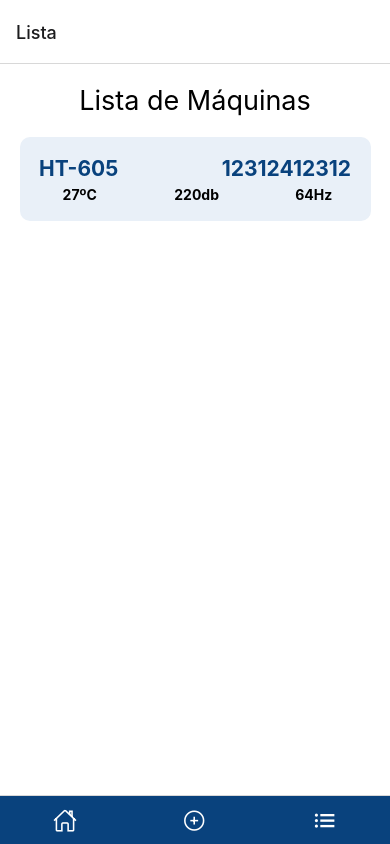
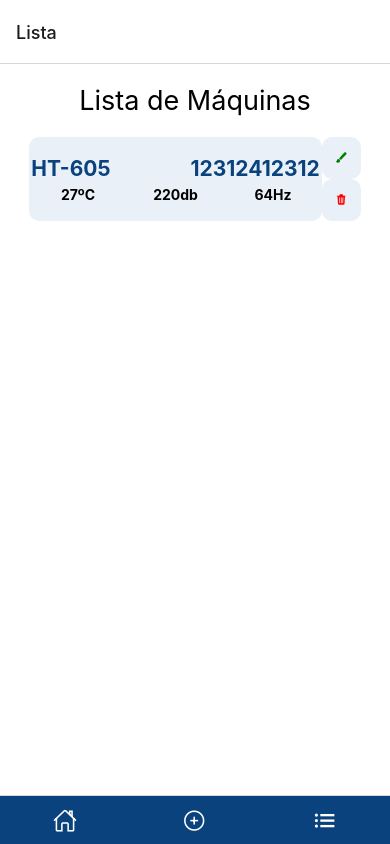
Before and after one commit to GRUPO-2-PI-SENAC/VisuData_React-Native, a React Native app: screen /Lista in a window 390 px wide. Built offline with nearby package versions, Linux system fonts and the light colour scheme.

Commit message:
remove tela infoMachine e ajuste na tela de lista de maquina

```diff
--- a/src/pages/machine/infoMachine.js
+++ /dev/null
@@ -1,169 +0,0 @@
-import React from 'react';
-import { StyleSheet, Text, View, TouchableOpacity, Checkbox, Button, Dimensions } from 'react-native';
-import { YellowBox } from 'react-native-web';
-
-const screenWidth = Dimensions.get('window').width;
-const screenHeight = Dimensions.get('window').height;
-
-export default function InfoMachine(){
-    return(
-        <View style={styles.container}>
-            <View style = {styles.headerTxt}>
-                <View style={styles.row}>
-                    <Text style={styles.mainTxtBlack}>Temperatura</Text>
-                    <Text style={styles.mainTxtBlack}>Ruído</Text>
-                    <Text style={styles.mainTxtBlack}>Vibração</Text>
-                </View>
-            </View>
-            <View style = {styles.headerValues}>
-                <View style = {styles.row}>
-                    <View style = {styles.txtGreen}>
-                        <Text style={styles.sectxtblack}>75 C</Text>
-                        <TouchableOpacity style = {styles.greenBt}></TouchableOpacity>
-                    </View>
-                    <View style = {styles.txtRed}>
-                        <Text style={styles.sectxtblack}>64 Hz</Text>
-                        <TouchableOpacity style = {styles.redBt}></TouchableOpacity>
-                    </View>
-                    <View style = {styles.txtYellow}>
-                        <Text style={styles.sectxtblack}>220 dB</Text>
-                        <TouchableOpacity style = {styles.yellowBt}></TouchableOpacity>
-                    </View>
-                </View>
-            </View>
-        <View style={styles.valuesCheckbox}>
-            <View style={styles.row}>
-                    <div style = {styles.valuesTexts}>
-                        <input type="checkbox" id = "temperatura" defaultChecked={true}/>
-                        <label for="temperatura">Temperatura</label>
-                    </div>
-                    <div style = {styles.valuesTexts}>
-                        <input type="checkbox"  id = "ruido" defaultChecked={false}/>
-                        <label for="ruido">Ruído</label>
-                    </div>
-                    <div style = {styles.valuesTexts}>
-                        <input type="checkbox" id = "vibracao" defaultChecked={false}/>
-                        <label for="vibracao">Vibração</label>
-                    </div>
-            </View>
-        </View>
-        <View style={styles.secButtons}>
-            <View style={styles.row}>
-                <TouchableOpacity style={styles.blueBt}>
-                    <Text style={styles.whiteTxt}>Tempo real</Text>
-                </TouchableOpacity>
-                <TouchableOpacity style={styles.blueBt}>
-                    <Text style={styles.whiteTxt}>Histórico</Text>
-                </TouchableOpacity>
-                <TouchableOpacity style={styles.blueBt}>
-                    <Text style={styles.whiteTxt}>Exportar</Text>
-                </TouchableOpacity>
-            </View>
-        </View>
-            <View style={styles.lastSec}>
-            <View style={styles.row}>
-                <Text styles = {styles.mainTxtBlack}>Marca:</Text>
-                <Text styles = {styles.mainTxtBlack}>Modelo:</Text>
-                <Text styles = {styles.mainTxtBlack}>Série:</Text>
-            </View>
-            <View style={styles.row}>
-                <Text styles = {styles.mainTxtBlack}>Minipa</Text>
-                <Text styles = {styles.mainTxtBlack}>HT-670M:</Text>
-                <Text styles = {styles.mainTxtBlack}>RQW34213ASDA</Text>
-            </View>
-            <View style={styles.row}>
-                <Text styles = {styles.mainTxtBlack}>Tag:</Text>
-                <Text styles = {styles.mainTxtBlack}>Categoria:</Text>
-                <Text styles = {styles.mainTxtBlack}>Status:</Text>
-            </View>
-            <View style={styles.row}>
-                <Text styles = {styles.mainTxtBlack}>BD-01</Text>
-                <Text styles = {styles.mainTxtBlack}>Injetora</Text>
-                <Text styles = {styles.mainTxtBlack}>Crítico</Text>
-            </View>
-            </View>
-        </View>
-    );
-}
-
-const styles = StyleSheet.create({
-    container: {
-        flex: 1,
-        fontFamily: 'Montserrat',
-    },
-
-    row: {
-        flexDirection: 'row',
-        // alignItems: 'center',
-        justifyContent: 'center',
-        alignSelf: 'left',
-
-    },
-
-    mainTxtBlack: {
-        fontSize: '20px'
-    },
-    sectxtblack: {
-        fontSize: '18px'
-    },
-
-    headerTxt: {
-        textAlign: 'justify',
-
-    },
-    valuesCheckbox: {
-        marginTop: '75%',
-        backgroundColor: '#CCCCCC',
-        textAlign: 'center',
-        borderRadius: '5px',
-        minHeight: '35px',
-        justifyContent: 'center'
-
-    },
-    valuesTexts: {
-        fontSize: '20px',
-        marginRight: '6%',
-
-    },
-    // bts
-
-    greenBt: {
-        backgroundColor: 'green'
-    },
-
-    redBt: {
-        backgroundColor: 'red'
-
-
-    },
-
-    yellowBt: {
-        backgroundColor: 'yellow'
-
-
-    },
-
-    whiteTxt: {
-        color: 'white',
-        backgroundColor: '#09427D',
-        borderRadius: '5px',
-        fontSize: '15px',
-        minHeight: '30px',
-
-
-
-    },
-
-    blueBt: {
-        marginTop: '5%',
-        marginLeft: '3%',
-        minHeight: '30px',
-        minWidth: '110px',
-        marginBottom: '5%',
-        justifyContent: 'center',
-        textAlign: 'center',
-
-
-    }
-
-});
--- a/src/pages/machine/listaMachine.js
+++ b/src/pages/machine/listaMachine.js
@@ -1,5 +1,6 @@
 import { StyleSheet, Text, View, Dimensions, TouchableOpacity } from 'react-native';
 import { useNavigation } from '@react-navigation/native';
+import { Ionicons } from '@expo/vector-icons';
 
 // import { FadeOutToBottomAndroidSpec } from '@react-navigation/stack/lib/typescript/src/TransitionConfigs/TransitionSpecs';
 
@@ -20,29 +21,37 @@ function Header(props){
     );
   }
 
-function Status(){
-    return(
-        <span class="badge text-bg-danger"> </span>
-    );
-}
-
 function Cell(props){
 
     const navigation = useNavigation();
 
     return(
-    <TouchableOpacity style={styles.buttonCell}  onPress={() => navigation.navigate('infoMachine')}>
+    <TouchableOpacity style={styles.buttonCell} >
         <View style={styles.row}>
             <Text style={styles.textCellTopMod}>{props.modelo}</Text>
             <Text style={styles.textCellTopSerie}>{props.serie}</Text>
         </View>
         <View style={styles.row}>
-            <Text style={styles.textCellBottom}><Status/>{props.temperatura}</Text>
-            <Text style={styles.textCellBottom}><Status/>{props.ruido}</Text>
-            <Text style={styles.textCellBottom}><Status/>{props.vibracao}</Text>
+            <Text style={styles.textCellBottom}>{props.temperatura}</Text>
+            <Text style={styles.textCellBottom}>{props.ruido}</Text>
+            <Text style={styles.textCellBottom}>{props.vibracao}</Text>
         </View>
     </TouchableOpacity>
 
+    );
+}
+
+function Icons(){
+
+    return(
+        <View style={styles.colIcons}>
+            <TouchableOpacity style={styles.buttonIcon}>
+                <Ionicons name="brush" color="green" />
+            </TouchableOpacity>
+            <TouchableOpacity style={styles.buttonIcon}>
+                <Ionicons name="trash" color="red" />
+            </TouchableOpacity>
+        </View>
     );
 }
 
@@ -52,13 +61,16 @@ export default function ListMachine() {
     return (
         <View style={styles.container}>
             <Header titulo="Lista de Máquinas"/>
-
-            <Cell style={styles.buttonCell}
-            modelo={modelo}
-            serie={serie}
-            temperatura={temperatura}
-            ruido={ruido}
-            vibracao={vibracao} />
+            <View style={styles.row}>
+                <Cell
+                    modelo={modelo}
+                    serie={serie}
+                    temperatura={temperatura}
+                    ruido={ruido}
+                    vibracao={vibracao}
+                />
+                <Icons/>
+            </View>
         </View>
     );
 }
@@ -67,13 +79,13 @@ const screenWidth = Dimensions.get('window').width;
 const screenHeight = Dimensions.get('window').height;
 
 const styles = StyleSheet.create({
+
     container: {
         width: screenWidth,
         height: screenHeight,
         backgroundColor: '#fff',
         alignItems: 'center',
         flex:1,
-
     },
 
     header: {
@@ -85,22 +97,13 @@ const styles = StyleSheet.create({
         fontSize: 27,
     },
 
-    buttonCell: {
-        height: screenHeight * 0.1,
-        width: screenWidth * 0.9,
-        backgroundColor: '#E9F0F8',
-        borderRadius: 10,
-        justifyContent: 'center',
-        marginBottom: 10,
-
-    },
-
     textCellTopMod: {
         fontSize: 21,
         width: screenWidth * 0.4,
         color: '#09427D',
         fontWeight: 'bold',
         textAlign: 'left',
+        marginLeft: 2,
     },
     textCellTopSerie: {
         fontSize: 21,
@@ -108,6 +111,7 @@ const styles = StyleSheet.create({
         color: '#09427D',
         fontWeight: 'bold',
         textAlign: 'right',
+        marginRight: 2,
     },
     textCellBottom: {
         marginTop: 5,
@@ -118,16 +122,23 @@ const styles = StyleSheet.create({
     row: {
         flexDirection: 'row',
         justifyContent: 'center',
-
     },
-    status: {
-        backgroundColor: '#A80202',
-        color: '#A80202',
-        height: 5,
-        borderRadius: 50,
-        fontSize: 10,
-
+    buttonIcon: {
+        width: screenWidth * 0.1,
+        height: screenHeight * 0.05,
+        backgroundColor: '#E9F0F8',
+        borderRadius: 10,
+        alignItems: 'center',
+        justifyContent: 'center',
     },
 
+    buttonCell: {
+        height: screenHeight * 0.1,
+        width: screenWidth * 0.75,
+        backgroundColor: '#E9F0F8',
+        borderRadius: 10,
+        justifyContent: 'center',
+        marginBottom: 10,
+    },
 
 });
--- a/src/routes/index.js
+++ b/src/routes/index.js
@@ -12,23 +12,6 @@ import Home from '../pages/enterprise/home';
 const Tab = createBottomTabNavigator();
 const AppStack = createStackNavigator();
 
-function ListToInfoMachine(){
-
-    return(
-        <AppStack.Navigator>
-            <AppStack.Screen
-                name="listaMachine"
-                component={ListMachine}
-                options={{ headerShown: false }}
-                />
-            <AppStack.Screen
-                name="infoMachine"
-                component={InfoMachine}
-                options={{ headerShown: false }}
-            />
-        </AppStack.Navigator>
-    );
-}
 
 function AddToInfoMachine(){
 
@@ -88,7 +71,7 @@ export default function App() {
                 <Ionicons name="add-circle-outline" size={size} color="white" />
             ),
             }} />
-        <Tab.Screen name="Lista" component={ListToInfoMachine} options={{
+        <Tab.Screen name="Lista" component={ListMachine} options={{
             tabBarLabel: '',
             tabBarIcon: ({ color, size }) => (
                 <Ionicons name="list" size={size} color="white" />
```
